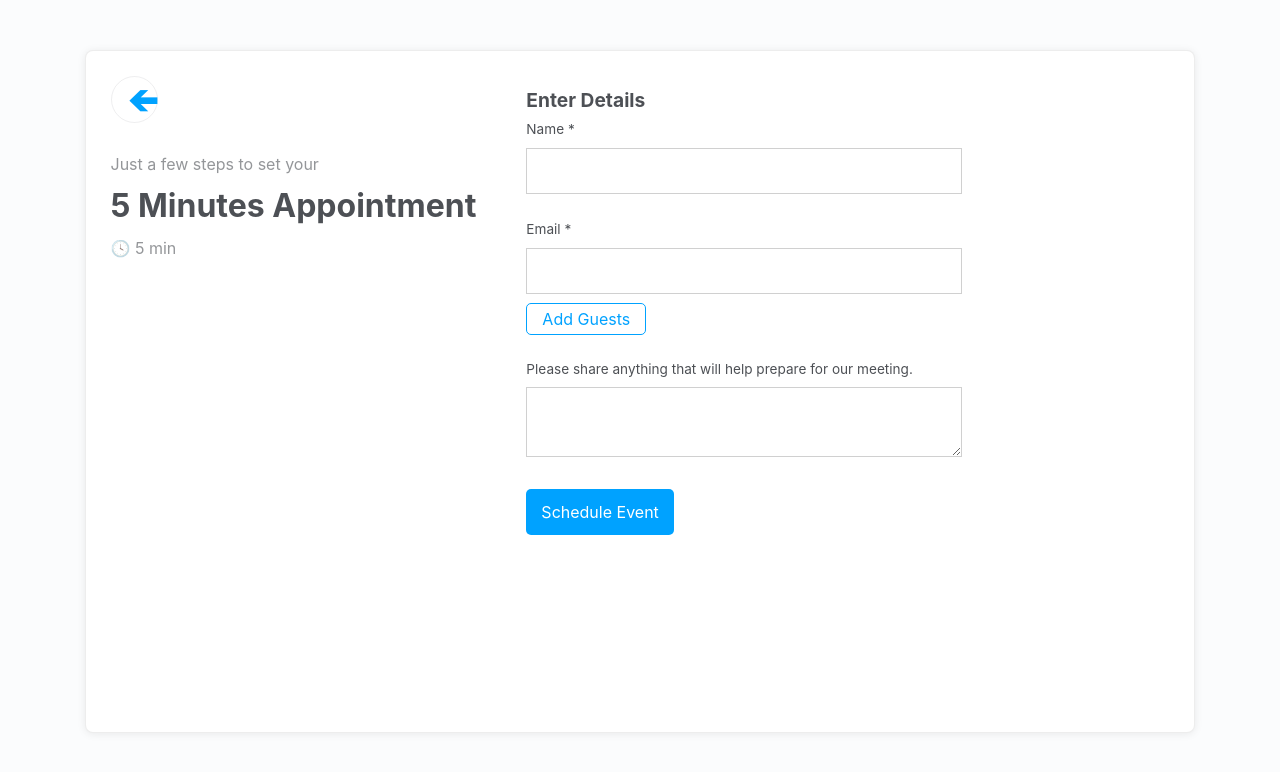
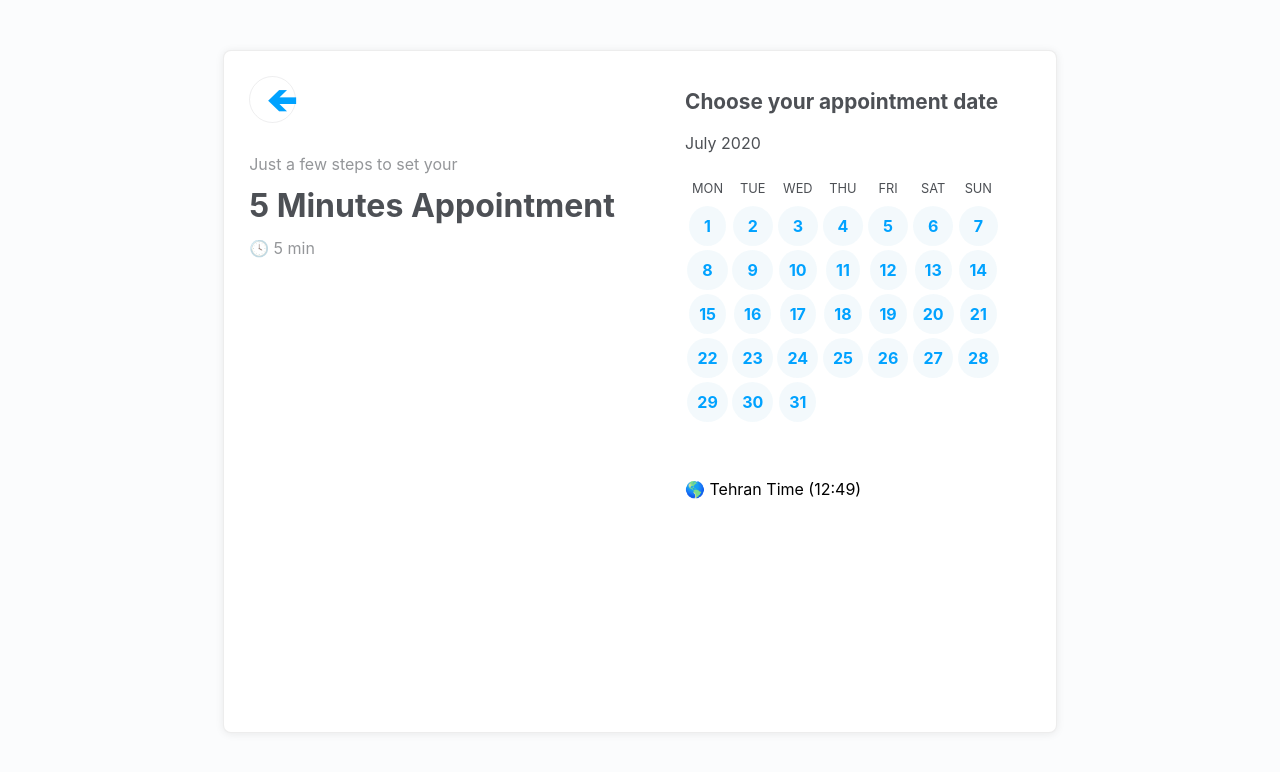
Before and after one commit to farzan-web/calendar-v2, a Next.js app: page / in a window 1280 px wide. Shown: the top 772 px of the page. Built offline with nearby package versions, Linux system fonts and the light colour scheme.

Commit message:
calender-v2

```diff
--- a/package.json
+++ b/package.json
@@ -10,14 +10,14 @@
   },
   "repository": {
     "type": "git",
-    "url": "git+https://github.com/opeqe/calendar-v2.git"
+    "url": "git+https://github.com/farzan-web/calendar-v2.git"
   },
   "author": "Farzan Moradi",
   "license": "ISC",
   "bugs": {
-    "url": "https://github.com/opeqe/calendar-v2/issues"
+    "url": "https://github.com/farzan-web/calendar-v2/issues"
   },
-  "homepage": "https://github.com/opeqe/calendar-v2#readme",
+  "homepage": "https://github.com/farzan-web/calendar-v2#readme",
   "dependencies": {
     "@zeit/next-css": "^1.0.1",
     "@zeit/next-sass": "^1.0.1",
--- a/pages/index.js
+++ b/pages/index.js
@@ -14,7 +14,7 @@ export default class Index extends React.Component{
 
         this.state = {
             timeHandle:false,
-            detailsHandle:true,
+            detailsHandle:false,
         }
     }
 
```
